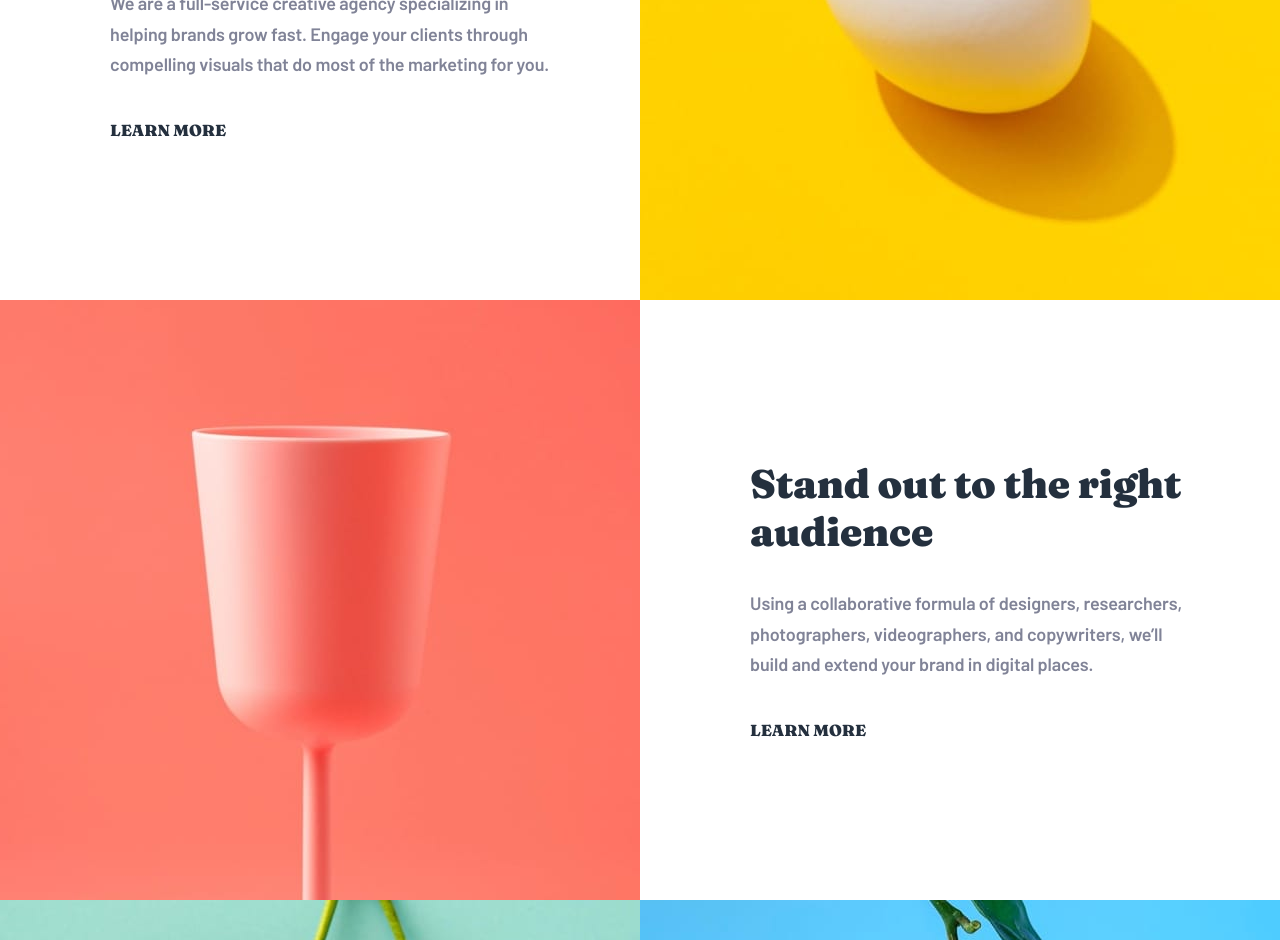
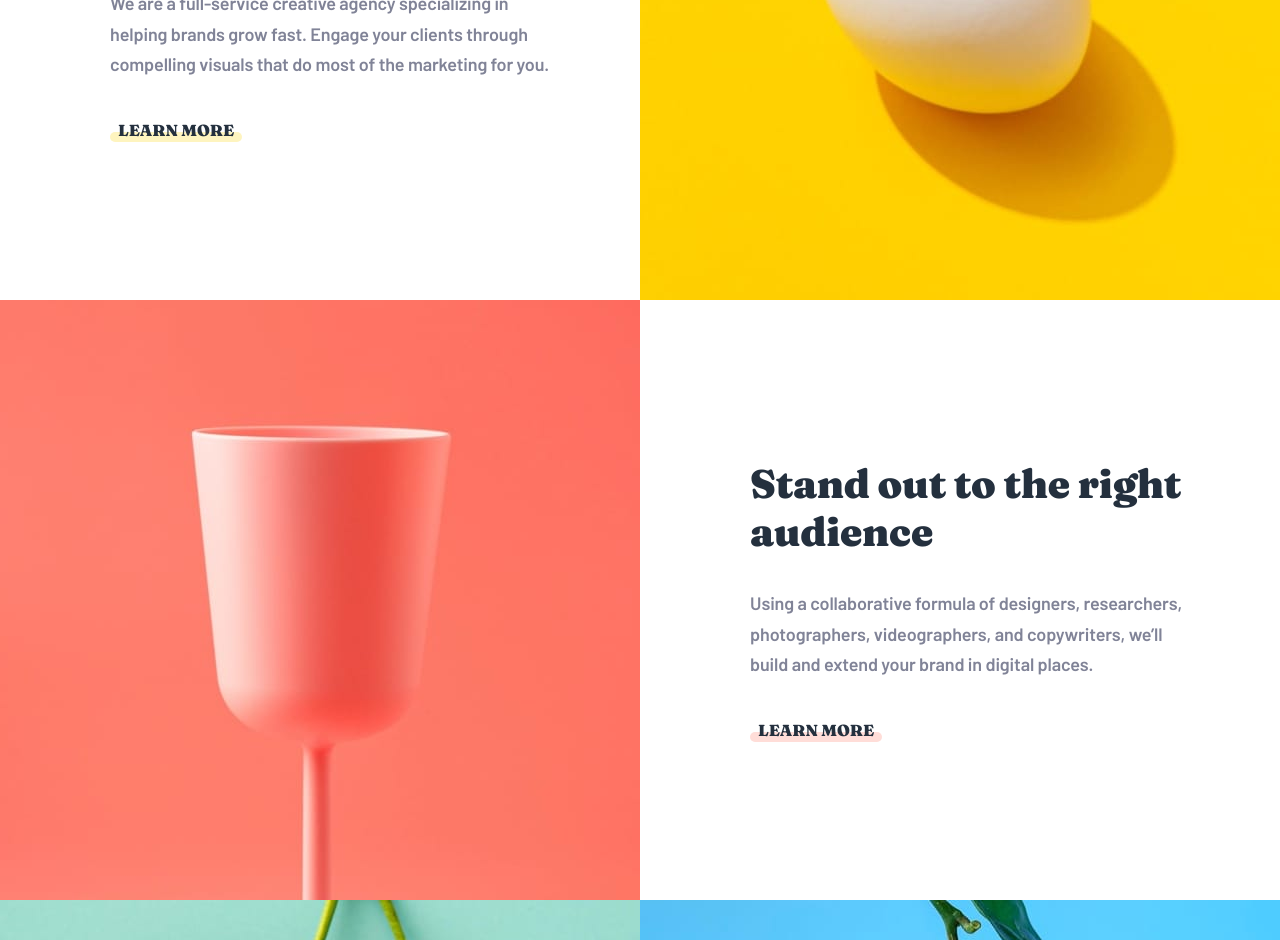
Before and after one commit to valentinaotocan/Sunnyside-Landing-Page, a Next.js app: page / in a window 1280 px wide. Shown: the part 1100-2040 px from the top of the page. Built offline with nearby package versions, Linux system fonts and the light colour scheme.

Commit message:
Better underline for links "Learn more"

```diff
--- a/components/transform-audience/Transform_audience.module.css
+++ b/components/transform-audience/Transform_audience.module.css
@@ -55,45 +55,76 @@
   font-weight: 900;
   font-size: 0.938;
   position: relative;
+  padding-left: 8px;
+  padding-right: 8px;
 }
-
+.link_1::before {
+  bottom: -2px;
+  content: "";
+  display: block;
+  height: 10px;
+  left: 0;
+  position: absolute;
+  background: #fad40040;
+  width: 100%;
+  z-index: -1;
+  border-radius: 50px;
+}
 .link_1::after {
+  bottom: -2px;
+  content: "";
+  display: block;
+  height: 10px;
+  left: 0;
+  position: absolute;
+  background: #FAD400;
+  width: 0;
+  z-index: -1;
   border-radius: 28px;
-  border-bottom: 7px solid #fad400;
-  content: "";
-  position: absolute;
-  right: 100%;
-  bottom: 1px;
+}
+.link_1:hover::after {
+  width: 100%;
   left: 0;
-  z-index: -1;
-}
-
-.link_1:hover::after {
-  right: 0;
 }
 
 .link_2 {
-  color: #24303e;
+  color: var(--very-dark-blue-color);
   text-transform: uppercase;
   font-family: var(--fraunces);
   font-weight: 900;
   font-size: 0.938;
   position: relative;
+  padding-left: 8px;
+  padding-right: 8px;
 }
-
+.link_2::before {
+  bottom: -2px;
+  content: "";
+  display: block;
+  height: 10px;
+  left: 0;
+  position: absolute;
+  background: #fe786640;
+  width: 100%;
+  z-index: -1;
+  border-radius: 50px;
+}
 .link_2::after {
+  bottom: -2px;
+  content: "";
+  display: block;
+  height: 10px;
+  left: 0;
+  position: absolute;
+  background: #FE7766;
+;
+  width: 0;
+  z-index: -1;
   border-radius: 28px;
-  border-bottom: 7px solid #FE7766;
-  content: "";
-  position: absolute;
-  right: 100%;
-  bottom: 1px;
+}
+.link_2:hover::after {
+  width: 100%;
   left: 0;
-  z-index: -1;
-}
-
-.link_2:hover::after {
-  right: 0;
 }
 
 /* responsive */
@@ -132,7 +163,7 @@
   }
   .text {
     padding-top: 64px;
-    padding-bottom: 64px
+    padding-bottom: 64px;
   }
   .image_wrapper {
     height: 312px;
```
